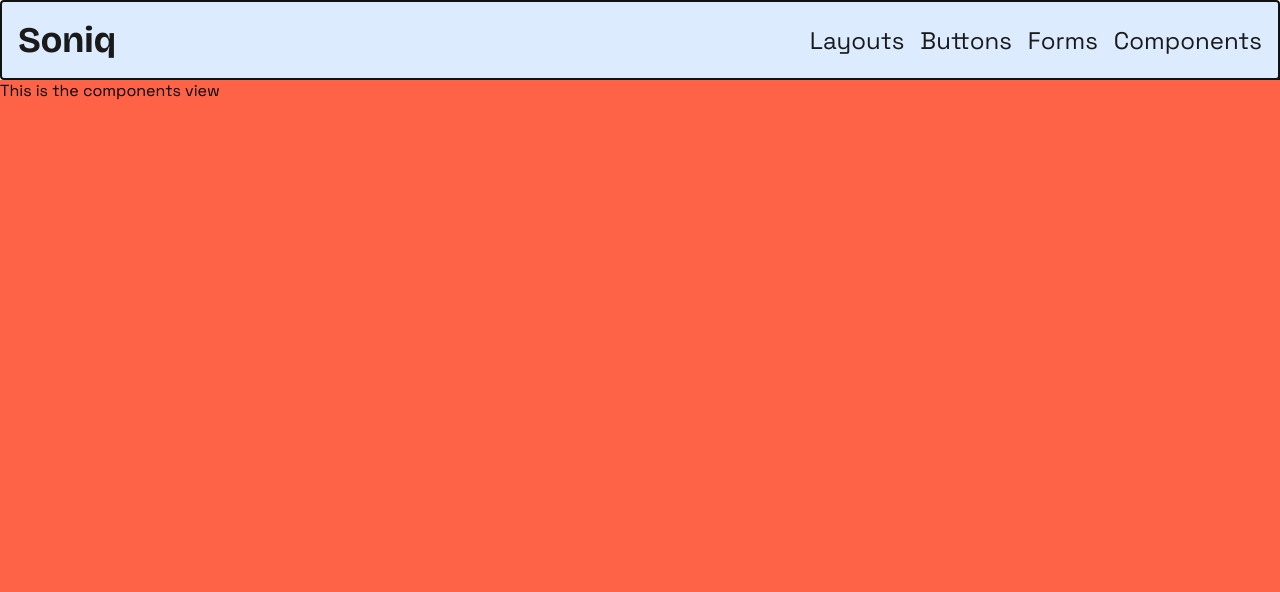
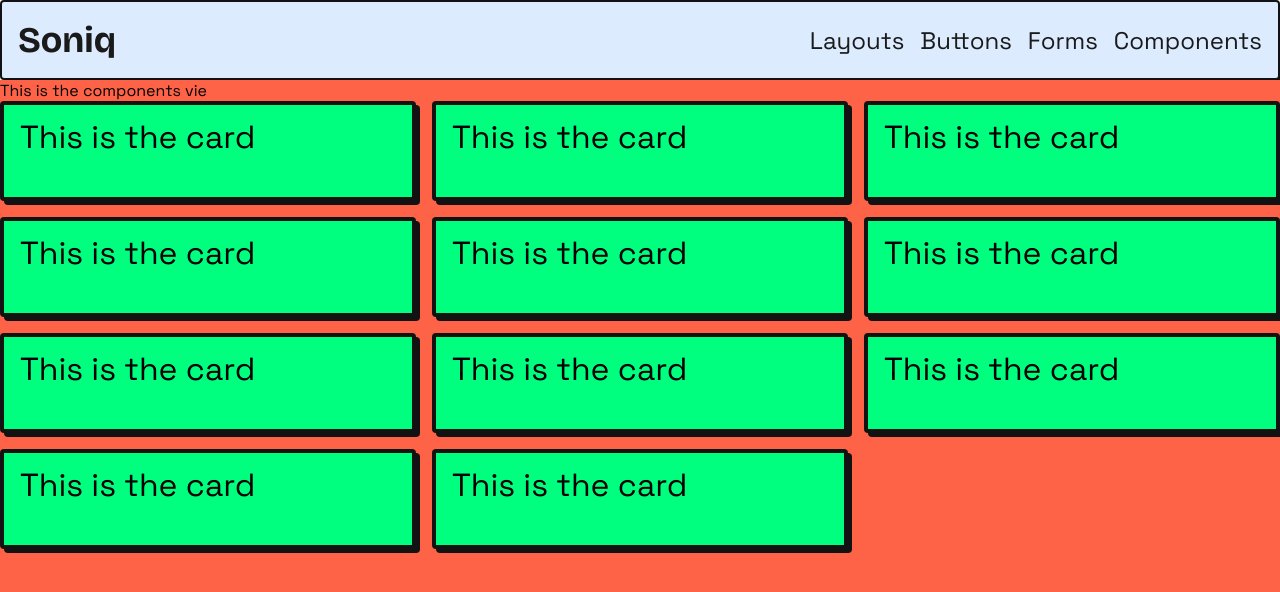
Before and after one commit to yusef-codes10/soniq, a Vue app: page /components in a window 1280 px wide. Shown: the top 592 px of the page. Built offline with nearby package versions, Linux system fonts and the light colour scheme.

Commit message:
styling the grid container

```diff
--- a/src/assets/global.css
+++ b/src/assets/global.css
@@ -70,3 +70,10 @@ h6 {
 
     box-shadow: 0.25rem 0.25rem #121212;
 }
+
+.cards-grid {
+    display: grid;
+    grid-template-columns: repeat(3, 1fr);
+    gap: 1rem;
+    /* margin: 0 auto; */
+}
--- a/src/components/ui/CardComponent.vue
+++ b/src/components/ui/CardComponent.vue
@@ -2,19 +2,15 @@
 </script>
 
 <template>
-  <div class="card">This is the card</div>
+  <div class="card border">This is the card</div>
 </template>
 
 <style scoped>
 .card {
   height: 100px;
-  width: 300px;
+  width: 100%;
   background-color: springgreen;
   font-size: 2rem;
   padding: 0.75rem 1rem;
-  border-radius: 0.25rem;
-  border: solid 0.25rem #121212;
-
-  box-shadow: 0.25rem 0.25rem #121212;
 }
 </style>
--- a/src/views/ComponentsView.vue
+++ b/src/views/ComponentsView.vue
@@ -1,8 +1,24 @@
 <script setup>
+import CardComponent from '@/components/ui/CardComponent.vue'
 </script>
 
 <template>
-  <div class="components">This is the components view</div>
+  <div class="components">
+    This is the components vie
+    <div class="cards-grid">
+      <CardComponent />
+      <CardComponent />
+      <CardComponent />
+      <CardComponent />
+      <CardComponent />
+      <CardComponent />
+      <CardComponent />
+      <CardComponent />
+      <CardComponent />
+      <CardComponent />
+      <CardComponent />
+    </div>
+  </div>
 </template>
 
 <style scoped>
```
